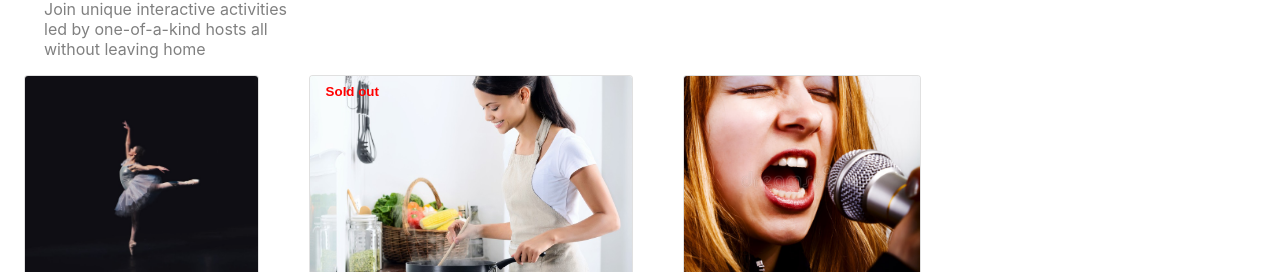
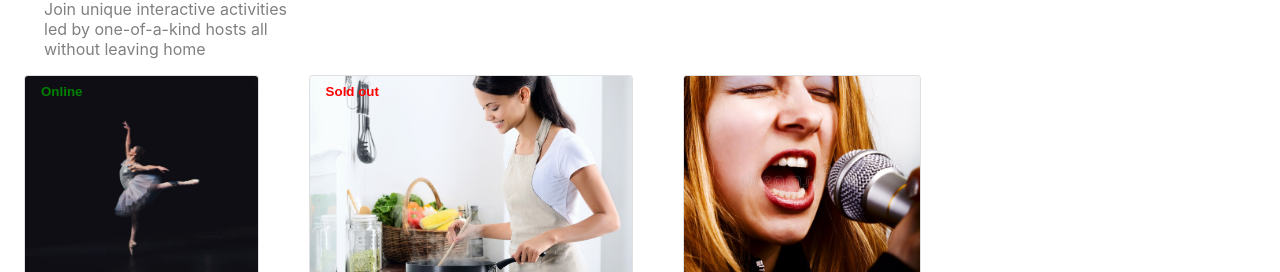
Before and after one commit to chrisAlid3/React-Airbnb-Experience, a React (Create React App) app: page / in a window 1280 px wide. Shown: the part 528-800 px from the top of the page. Built offline with nearby package versions, Linux system fonts and the light colour scheme.

Commit message:
Added Online Badge

```diff
--- a/src/allExperiences.js
+++ b/src/allExperiences.js
@@ -12,6 +12,7 @@ let experiences = [
     rating: "4.5",
     country: "USA",
     soldout: false,
+    online: true,
   },
   {
     image: cookingWoman,
@@ -23,6 +24,7 @@ let experiences = [
     rating: "4.9",
     country: "United Kingdom",
     soldout: true,
+    online: false,
   },
   {
     image: singer,
@@ -34,6 +36,7 @@ let experiences = [
     rating: "3.4",
     country: "Germany",
     soldout: false,
+    online: false,
   },
 ];
 
--- a/src/components/ExperienceCard.js
+++ b/src/components/ExperienceCard.js
@@ -17,7 +17,16 @@ function ExperienceCard(props) {
             alt={props.experience}
           />
 
-          {props.soldout && <div className="image-badge">Sold out</div>}
+          {props.soldout && (
+            <div className="image-badge" style={{ color: "red" }}>
+              Sold out
+            </div>
+          )}
+          {props.online && (
+            <div className="image-badge" style={{ color: "green" }}>
+              Online
+            </div>
+          )}
         </div>
         <CardContent>
           <Typography variant="body" color="text.secondary">
--- a/src/components/ExperienceList.js
+++ b/src/components/ExperienceList.js
@@ -15,6 +15,7 @@ function ExperienceList() {
         rating={experience.rating}
         country={experience.country}
         soldout={experience.soldout}
+        online={experience.online}
       />
     );
   });
--- a/src/styles.css
+++ b/src/styles.css
@@ -20,7 +20,6 @@
 .image-container {
   position: relative;
   text-align: center;
-  color: red;
   font-weight: bold;
 }
 
```
